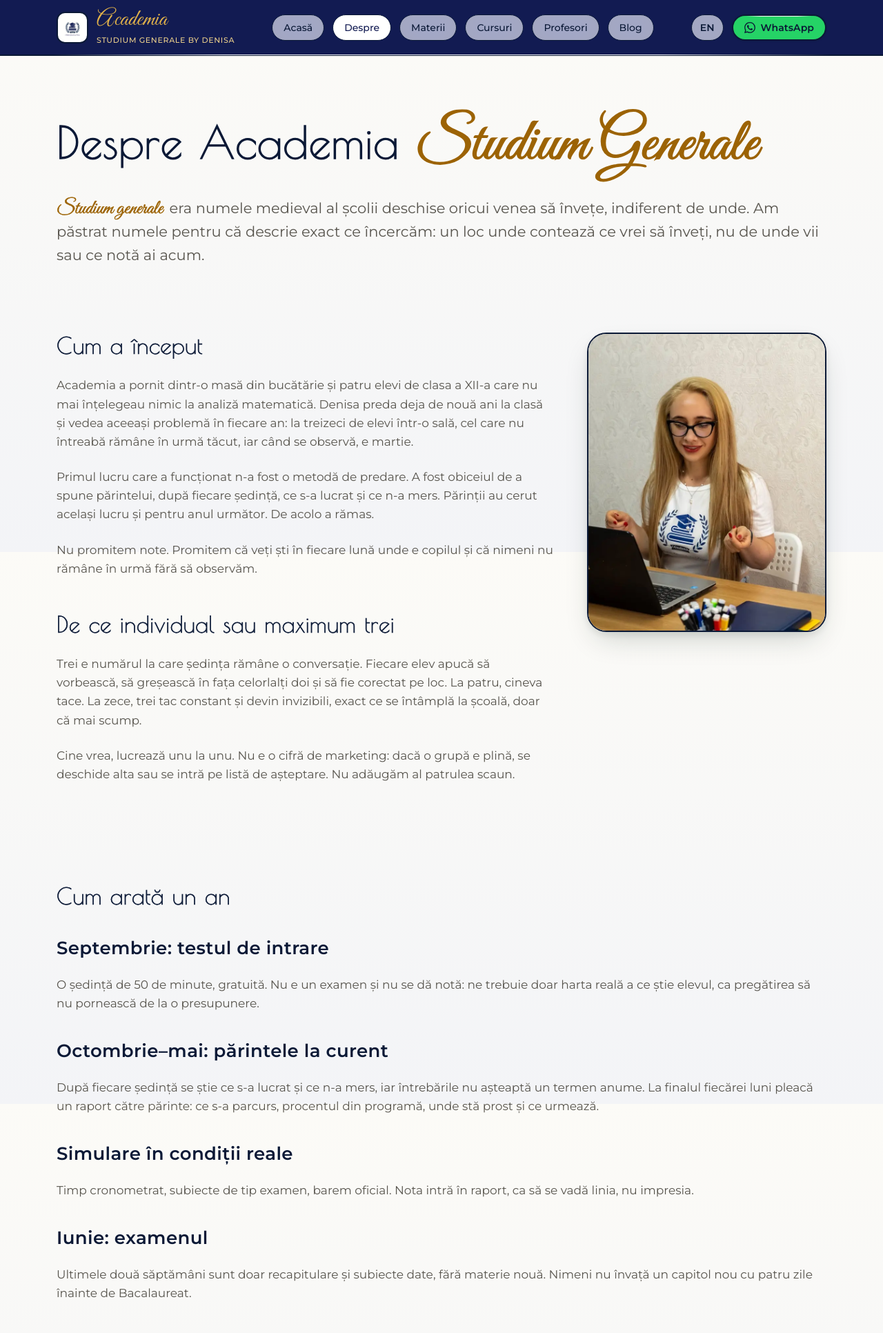
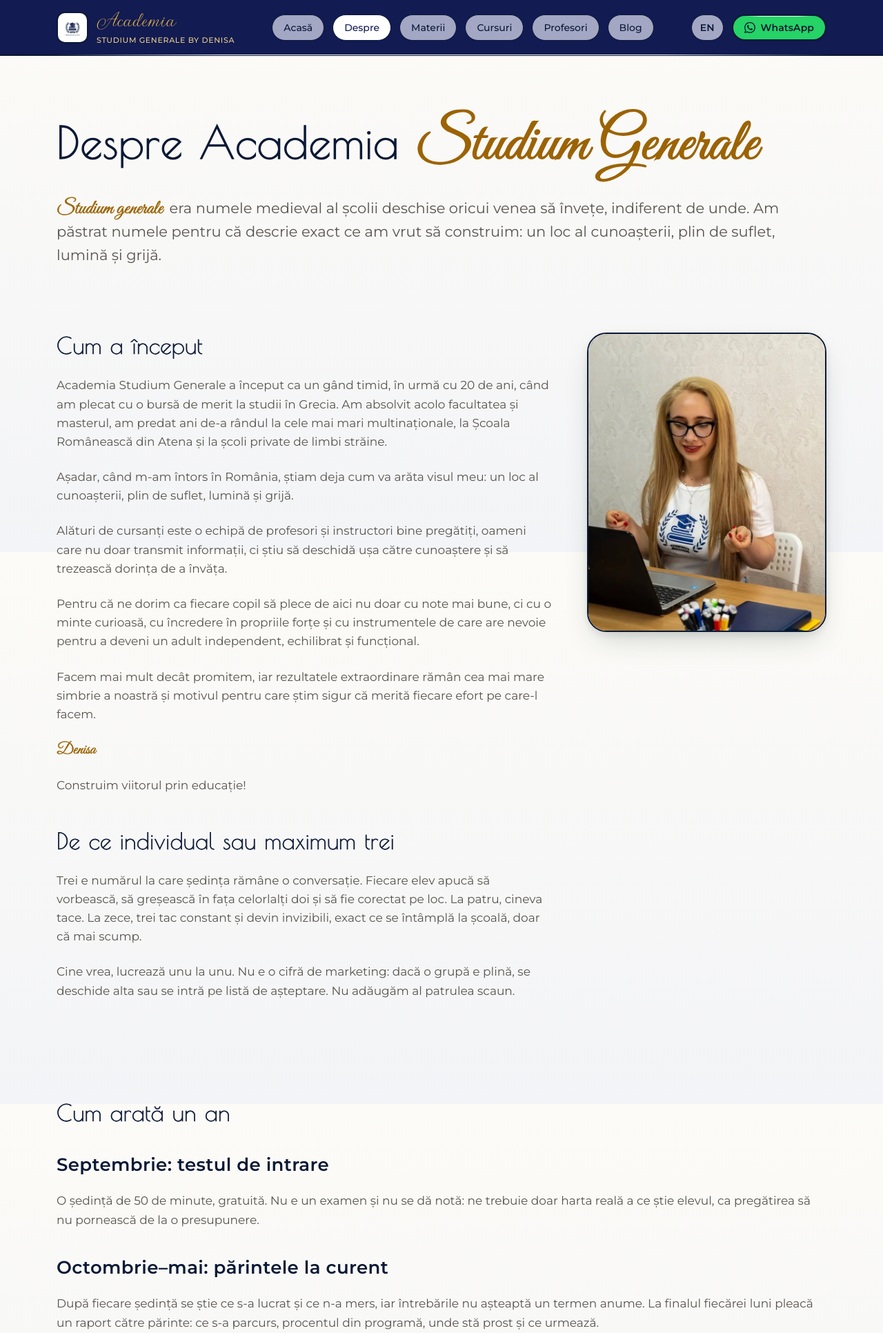
Before and after one commit to popica24/academiastudiumgenerale, a PHP site: page /despre.html in a window 1280 px wide. Shown: the top 1932 px of the page at 69% size. Run offline with PHP 8.4, Linux system fonts and the light colour scheme.

Commit message:
Videoul de prezentare, „Academia" în Gwendolyn și povestea Denisei
- Videoul primit de la client stă pe site, recodat la 720p (94 MB → 14 MB),
  cu poster și preload="none". Codul pentru YouTube și câmpul youtubeId au
  fost scoase; originalul, assets/video.mp4, e în .gitignore.
- Numele mărcii din antet și subsol trece pe Gwendolyn, subsetat la A–Z a–z,
  prin --font-marca.
- „Cum a început" din Despre e textul Denisei, sursa de adevăr. Restul
  site-ului adaptat la el: 20 de ani în loc de 14 în hero, „Facem mai mult
  decât promitem", motto-ul în subsol, descrierile paginii Despre.

Co-Authored-By: Claude Opus 5 (1M context) <noreply@anthropic.com>
Claude-Session: https://claude.ai/code/session_01CJL5W7E8TFD6zDmZfTj6WP

```diff
--- a/assets/config.js
+++ b/assets/config.js
@@ -131,15 +131,6 @@ window.ACADEMIA = {
     },
   },
 
-  /* --- Video de prezentare ------------------------------------------------
-     Doar ID-ul din adresa YouTube (partea de după v=), sau lasă gol.
-     Gol în mod voit: aici a fost un ID străin, al altcuiva, prezentat drept
-     „patru minute filmate într-o grupă obișnuită de clasa a XII-a", și a
-     fost scos. Nu pune alt ID până nu există un video real, filmat la
-     Academia; cât e gol, pagina arată cardul de rezervă onest.             */
-  youtubeId: "",
-  youtubeTitle: "Cum arată o ședință la Academia",
-
   /* --- Contact ------------------------------------------------------------
      Programul nu mai e aici: e o propoziție, nu o dată de contact, deci s-a
      mutat în `texte.ro.schedule` / `texte.en.schedule`, mai sus. `site.js`
--- a/assets/site.css
+++ b/assets/site.css
@@ -62,9 +62,9 @@ section + section { padding-top: 0; }
   background: #fff; border: var(--stroke); border-radius: var(--r-md);
 }
 .brand-mark img { width: 100%; height: 100%; object-fit: contain; display: block; }
-/* Numele mărcii, caligrafic, ca semnătura de sub blazon. Fontul are ochiul
-   mic și se scrie legat, deci urcă în corp și nu se rărește.              */
-.brand-name { font-family: var(--font-accent); font-size: var(--fs-xl);
+/* Numele mărcii, caligrafic, în Gwendolyn, fontul lui propriu. Se scrie
+   legat, deci urcă în corp și nu se rărește.                              */
+.brand-name { font-family: var(--font-marca); font-size: var(--fs-xl);
   font-weight: 400; letter-spacing: 0; line-height: 1.05; -webkit-text-stroke: 0; }
 .brand-sub { display: block; font-family: var(--font-secondary); font-size: 11px;
   font-weight: 500; letter-spacing: .06em; text-transform: uppercase;
--- a/assets/site.js
+++ b/assets/site.js
@@ -351,22 +351,10 @@
     deseneazaPas();
   }
 
-  /* --- 3. Video: se încarcă la clic, nu la încărcarea paginii ----------- */
-  document.querySelectorAll("[data-video]").forEach(function (el) {
-    if (!isReal(C.youtubeId)) { el.classList.add("is-placeholder"); return; }
-    var poster = el.querySelector(".video-poster");
-    if (poster) poster.style.backgroundImage =
-      "url(https://i.ytimg.com/vi/" + C.youtubeId + "/maxresdefault.jpg)";
-    el.addEventListener("click", function () {
-      var f = document.createElement("iframe");
-      f.src = "https://www.youtube-nocookie.com/embed/" + C.youtubeId + "?autoplay=1&rel=0";
-      f.title = C.youtubeTitle || "Video de prezentare";
-      f.allow = "accelerometer; autoplay; encrypted-media; picture-in-picture";
-      f.allowFullscreen = true;
-      el.innerHTML = "";
-      el.appendChild(f);
-    });
-  });
+  /* --- 3. Video --------------------------------------------------------
+     Nimic de făcut aici. Videoul e un <video> obișnuit, cu fișierul pe site
+     și cu controalele browserului; numărul secțiunii a rămas, ca trimiterile
+     la „secțiunea 7" și „secțiunea 9" din CLAUDE.md să fie tot adevărate.  */
 
   /* --- 4. Datele de contact din subsol ---------------------------------- */
   [["phone", "tel:"], ["email", "mailto:"]].forEach(function (pair) {
--- a/blog-articol.html
+++ b/blog-articol.html
@@ -37,7 +37,7 @@
 <link rel="preload" as="font" type="font/woff2" href="assets/fonturi/montserrat-400-latin.woff2" crossorigin>
 <link rel="preload" as="font" type="font/woff2" href="assets/fonturi/montserrat-400-latin-ext.woff2" crossorigin>
 <link rel="preload" as="font" type="font/woff2" href="assets/fonturi/montserrat-600-latin.woff2" crossorigin>
-<link rel="preload" as="font" type="font/woff2" href="assets/fonturi/great-vibes-400-latin.woff2" crossorigin>
+<link rel="preload" as="font" type="font/woff2" href="assets/fonturi/gwendolyn-400-latin.woff2" crossorigin>
 <link rel="stylesheet" href="brand/tokens.css">
 <link rel="stylesheet" href="assets/site.css">
 </head>
@@ -134,7 +134,7 @@
             <span class="brand-sub">Studium Generale by Denisa</span>
           </span>
         </a>
-        <p style="font-size:var(--fs-sm);color:var(--text-secondary)">Pregătire pentru Evaluarea Națională și Bacalaureat, individual sau în grupe de maximum trei elevi.</p>
+        <p style="font-size:var(--fs-sm);color:var(--text-secondary)">Pregătire pentru Evaluarea Națională și Bacalaureat, individual sau în grupe de maximum trei elevi. Construim viitorul prin educație!</p>
       </div>
       <div class="foot-col">
         <h4>Site</h4>
--- a/blog.html
+++ b/blog.html
@@ -37,7 +37,7 @@
 <link rel="preload" as="font" type="font/woff2" href="assets/fonturi/montserrat-400-latin.woff2" crossorigin>
 <link rel="preload" as="font" type="font/woff2" href="assets/fonturi/montserrat-400-latin-ext.woff2" crossorigin>
 <link rel="preload" as="font" type="font/woff2" href="assets/fonturi/montserrat-600-latin.woff2" crossorigin>
-<link rel="preload" as="font" type="font/woff2" href="assets/fonturi/great-vibes-400-latin.woff2" crossorigin>
+<link rel="preload" as="font" type="font/woff2" href="assets/fonturi/gwendolyn-400-latin.woff2" crossorigin>
 <link rel="stylesheet" href="brand/tokens.css">
 <link rel="stylesheet" href="assets/site.css">
 </head>
@@ -131,7 +131,7 @@
             <span class="brand-sub">Studium Generale by Denisa</span>
           </span>
         </a>
-        <p style="font-size:var(--fs-sm);color:var(--text-secondary)">Pregătire pentru Evaluarea Națională și Bacalaureat, individual sau în grupe de maximum trei elevi.</p>
+        <p style="font-size:var(--fs-sm);color:var(--text-secondary)">Pregătire pentru Evaluarea Națională și Bacalaureat, individual sau în grupe de maximum trei elevi. Construim viitorul prin educație!</p>
       </div>
       <div class="foot-col">
         <h4>Site</h4>
--- a/brand/tokens.css
+++ b/brand/tokens.css
@@ -89,6 +89,14 @@
   font-style: normal; font-weight: 400; font-display: swap;
   src: url("../assets/fonturi/great-vibes-400-latin.woff2") format("woff2");
   unicode-range: U+0000-00FF, U+0131, U+0152-0153, U+02BB-02BC, U+02C6, U+02DA, U+02DC, U+0304, U+0308, U+0329, U+2000-206F, U+20AC, U+2122, U+2191, U+2193, U+2212, U+2215, U+FEFF, U+FFFD;
+}
+/* Gwendolyn e doar pentru „Academia" din antet și subsol, deci fișierul ține
+   numai literele A–Z și a–z, fără diacritice: 11 KB în loc de 23.         */
+@font-face {
+  font-family: "Gwendolyn";
+  font-style: normal; font-weight: 400; font-display: swap;
+  src: url("../assets/fonturi/gwendolyn-400-latin.woff2") format("woff2");
+  unicode-range: U+0020, U+0041-005A, U+0061-007A;
 }
 
 :root {
@@ -245,6 +253,8 @@
      „Stadium Generale by Denisa" de sub blazon. Se folosește doar prin
      `.script`, niciodată la text de citit.                             */
   --font-accent:    "Great Vibes", "Snell Roundhand", "Apple Chancery", cursive;
+  /* Numele mărcii, „Academia", din antet și subsol. Doar acolo.          */
+  --font-marca:     "Gwendolyn", "Great Vibes", "Snell Roundhand", cursive;
   --font-cta:       var(--font-secondary);
   --font-mono:      ui-monospace, "SF Mono", "JetBrains Mono", Menlo, Consolas, monospace;
 
--- a/despre.html
+++ b/despre.html
@@ -4,7 +4,7 @@
 <meta charset="utf-8">
 <meta name="viewport" content="width=device-width, initial-scale=1">
 <title>Despre · Academia · Studium Generale by Denisa</title>
-<meta name="description" content="Cine suntem, cum lucrăm și de ce ținem grupele la maximum trei elevi. Povestea Academiei și metoda din spatele ei.">
+<meta name="description" content="Academia a început acum 20 de ani, cu o bursă de merit în Grecia. Povestea Denisei, cum lucrăm și de ce grupele au cel mult trei elevi.">
 <link rel="preconnect" href="https://cdnjs.cloudflare.com" crossorigin>
 <link rel="canonical" href="https://studiumgenerale.ro/despre.html">
 <link rel="alternate" hreflang="ro" href="https://studiumgenerale.ro/despre.html">
@@ -22,14 +22,14 @@
 <meta property="og:locale:alternate" content="en_US">
 <meta property="og:url" content="https://studiumgenerale.ro/despre.html">
 <meta property="og:title" content="Despre · Academia Studium Generale">
-<meta property="og:description" content="Cine suntem, cum lucrăm și de ce ținem grupele la maximum trei elevi. Povestea Academiei și metoda din spatele ei.">
+<meta property="og:description" content="Academia a început acum 20 de ani, cu o bursă de merit în Grecia. Povestea Denisei, cum lucrăm și de ce grupele au cel mult trei elevi.">
 <meta property="og:image" content="https://studiumgenerale.ro/assets/og.jpg">
 <meta property="og:image:width" content="1200">
 <meta property="og:image:height" content="630">
 <meta property="og:image:alt" content="Blazonul Academiei Studium Generale by Denisa">
 <meta name="twitter:card" content="summary_large_image">
 <meta name="twitter:title" content="Despre · Academia Studium Generale">
-<meta name="twitter:description" content="Cine suntem, cum lucrăm și de ce ținem grupele la maximum trei elevi. Povestea Academiei și metoda din spatele ei.">
+<meta name="twitter:description" content="Academia a început acum 20 de ani, cu o bursă de merit în Grecia. Povestea Denisei, cum lucrăm și de ce grupele au cel mult trei elevi.">
 <meta name="twitter:image" content="https://studiumgenerale.ro/assets/og.jpg">
 
 <link rel="icon" href="assets/logo.webp">
@@ -41,6 +41,7 @@
 <link rel="preload" as="font" type="font/woff2" href="assets/fonturi/montserrat-400-latin.woff2" crossorigin>
 <link rel="preload" as="font" type="font/woff2" href="assets/fonturi/montserrat-400-latin-ext.woff2" crossorigin>
 <link rel="preload" as="font" type="font/woff2" href="assets/fonturi/montserrat-600-latin.woff2" crossorigin>
+<link rel="preload" as="font" type="font/woff2" href="assets/fonturi/gwendolyn-400-latin.woff2" crossorigin>
 <link rel="preload" as="font" type="font/woff2" href="assets/fonturi/great-vibes-400-latin.woff2" crossorigin>
 <link rel="stylesheet" href="brand/tokens.css">
 <link rel="stylesheet" href="assets/site.css">
@@ -78,17 +79,23 @@
 <main id="continut">
   <section class="hero wrap despre-hero">
     <h1>Despre Academia <span class="script">Studium Generale</span></h1>
-    <p class="hero-lede"><span class="script">Studium generale</span> era numele medieval al școlii deschise oricui venea să învețe, indiferent de unde. Am păstrat numele pentru că descrie exact ce încercăm: un loc unde contează ce vrei să înveți, nu de unde vii sau ce notă ai acum.</p>
+    <p class="hero-lede"><span class="script">Studium generale</span> era numele medieval al școlii deschise oricui venea să învețe, indiferent de unde. Am păstrat numele pentru că descrie exact ce am vrut să construim: un loc al cunoașterii, plin de suflet, lumină și grijă.</p>
   </section>
 
   <section class="wrap">
     <div class="despre-sus">
       <div class="articol" data-aos="fade-up">
       <h2>Cum a început</h2>
-      <p>Academia a pornit dintr-o masă din bucătărie și patru elevi de clasa a XII-a care nu mai înțelegeau nimic la analiză matematică. Denisa preda deja de nouă ani la clasă și vedea aceeași problemă în fiecare an: la treizeci de elevi într-o sală, cel care nu întreabă rămâne în urmă tăcut, iar când se observă, e martie.</p>
-      <p>Primul lucru care a funcționat n-a fost o metodă de predare. A fost obiceiul de a spune părintelui, după fiecare ședință, ce s-a lucrat și ce n-a mers. Părinții au cerut același lucru și pentru anul următor. De acolo a rămas.</p>
+      <!-- Textul e al Denisei, trimis de ea, și e la persoana întâi. Nu se
+           rescrie; se corectează doar cu acordul ei. -->
+      <p>Academia Studium Generale a început ca un gând timid, în urmă cu 20 de ani, când am plecat cu o bursă de merit la studii în Grecia. Am absolvit acolo facultatea și masterul, am predat ani de-a rândul la cele mai mari multinaționale, la Școala Românească din Atena și la școli private de limbi străine.</p>
+      <p>Așadar, când m-am întors în România, știam deja cum va arăta visul meu: un loc al cunoașterii, plin de suflet, lumină și grijă.</p>
+      <p>Alături de cursanți este o echipă de profesori și instructori bine pregătiți, oameni care nu doar transmit informații, ci știu să deschidă ușa către cunoaștere și să trezească dorința de a învăța.</p>
+      <p>Pentru că ne dorim ca fiecare copil să plece de aici nu doar cu note mai bune, ci cu o minte curioasă, cu încredere în propriile forțe și cu instrumentele de care are nevoie pentru a deveni un adult independent, echilibrat și funcțional.</p>
+      <p>Facem mai mult decât promitem, iar rezultatele extraordinare rămân cea mai mare simbrie a noastră și motivul pentru care știm sigur că merită fiecare efort pe care-l facem.</p>
+      <p><span class="script">Denisa</span></p>
 
-      <blockquote>Nu promitem note. Promitem că veți ști în fiecare lună unde e copilul și că nimeni nu rămâne în urmă fără să observăm.</blockquote>
+      <blockquote>Construim viitorul prin educație!</blockquote>
 
       <h2>De ce individual sau maximum trei</h2>
       <p>Trei e numărul la care ședința rămâne o conversație. Fiecare elev apucă să vorbească, să greșească în fața celorlalți doi și să fie corectat pe loc. La patru, cineva tace. La zece, trei tac constant și devin invizibili, exact ce se întâmplă la școală, doar că mai scump.</p>
@@ -118,7 +125,7 @@
 
       <h2>Ce nu facem</h2>
       <ul>
-        <li>Nu garantăm note. Cine vă garantează o notă vă vinde altceva.</li>
+        <li>Nu ne oprim la note. Vrem ca fiecare copil să plece cu o minte curioasă și cu încredere în propriile forțe.</li>
         <li>Nu ținem elevul în abonament dacă nu are ce câștiga. V-o spunem noi primii.</li>
         <li>Nu schimbăm profesorul la mijlocul anului.</li>
         <li>Nu facem grupe mixte de clase diferite ca să umplem locurile.</li>
@@ -155,7 +162,7 @@
             <span class="brand-sub">Studium Generale by Denisa</span>
           </span>
         </a>
-        <p style="font-size:var(--fs-sm);color:var(--text-secondary)">Pregătire pentru Evaluarea Națională și Bacalaureat, individual sau în grupe de maximum trei elevi.</p>
+        <p style="font-size:var(--fs-sm);color:var(--text-secondary)">Pregătire pentru Evaluarea Națională și Bacalaureat, individual sau în grupe de maximum trei elevi. Construim viitorul prin educație!</p>
       </div>
       <div class="foot-col">
         <h4>Site</h4>
```
Also changed, not shown: other parts of assets/site.css (+5 -23 lines), CLAUDE.md (+16 -4 lines), en/despre.html (+16 -9 lines), en/index.html (+12 -16 lines), index.html (+12 -16 lines), README.md, assets/fonturi/gwendolyn-400-latin.woff2 (added), assets/video/prezentare.webp (added), vercel.json, 2 other files.
